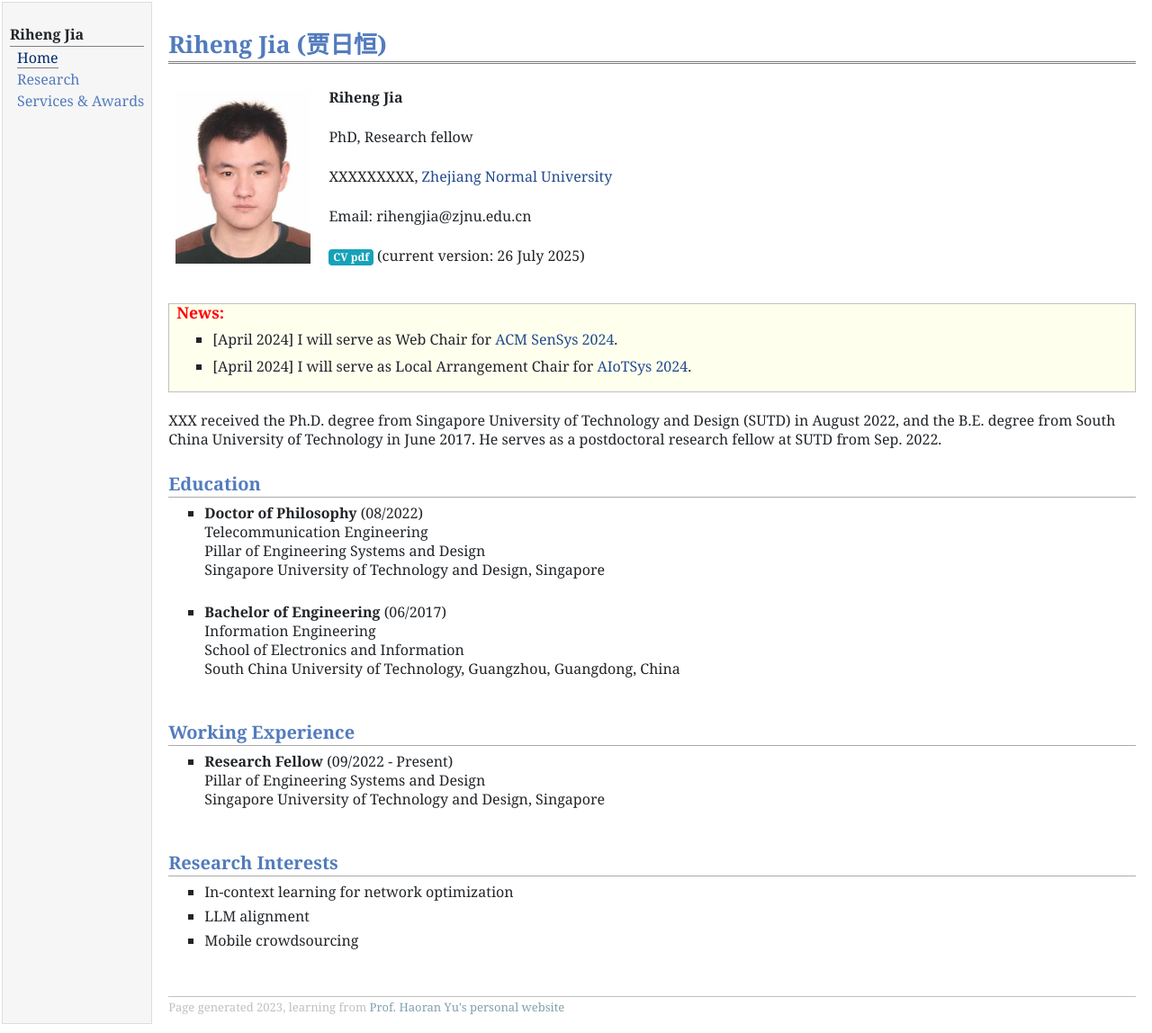
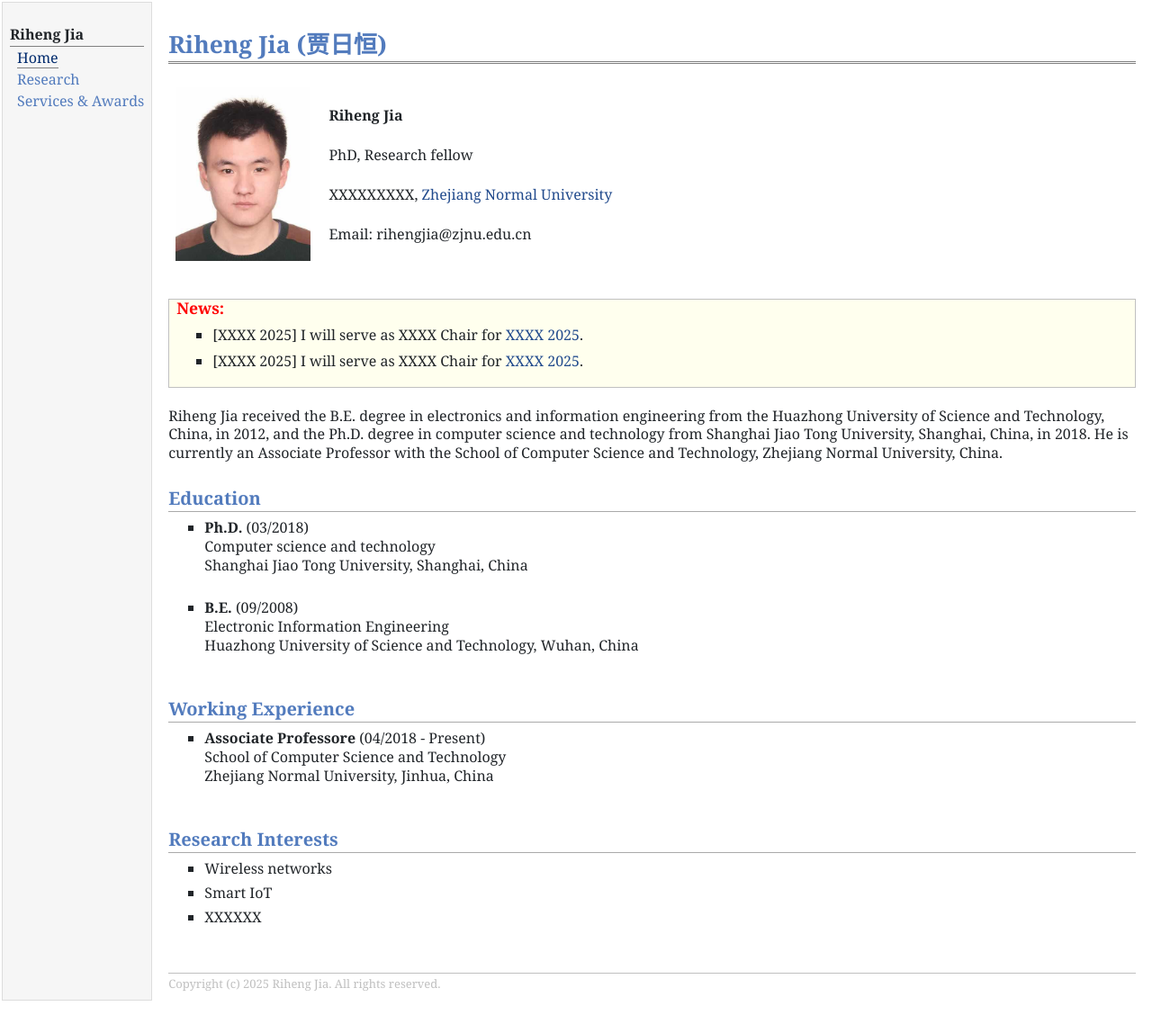
Before and after one commit to Jackriheng/Jackriheng.github.io, a Jekyll site: the page index.html, which Jekyll copies as it is, in a window 1280 px wide. Shown: the whole page at 90% size. Built offline with Jekyll 4.4.1, drawn with Linux system fonts in a browser that asks for light colours; a script that is not in the unit is left out; after the commit the page ends 1122 px from its top, so only the background shows below that.

Commit message:
Update index.html
intro + education + working experience

```diff
--- a/index.html
+++ b/index.html
@@ -44,9 +44,9 @@
 <br>PhD, Research fellow<br>
 <br>XXXXXXXXX, <a href="https://cs.zjnu.edu.cn/main.htm" target="blank">Zhejiang Normal University</a><br>
 <br>Email: rihengjia@zjnu.edu.cn <br>
-<br>
+<!--<br>
 <a class="badge badge-info" href="./files/CV.pdf" target="blank">CV pdf</a> (current version: 26 July 2025)
-<br>
+<br>-->
 
 
 
@@ -63,40 +63,41 @@
 <div class="blockcontent">
 <h3><font color="red"><b>News:</b></font></h3>
 <ul>
-<li><p>[April 2024] I will serve as Web Chair for <a href= "https://sensys.acm.org/2024/">ACM SenSys 2024</a>.
+<li><p>[XXXX 2025] I will serve as XXXX Chair for <a href= "https://sensys.acm.org/2024/">XXXX 2025</a>.
 </li>
-<li><p>[April 2024] I will serve as Local Arrangement Chair for <a href= "https://crowdos.cn/AIoTSys/2024/">AIoTSys 2024</a>.
+<li><p>[XXXX 2025] I will serve as XXXX Chair for <a href= "https://crowdos.cn/AIoTSys/2024/">XXXX 2025</a>.
 </li>
 </ul>
 
 </div>
 </div>
 
-<p>XXX received the Ph.D. degree from Singapore University of Technology and Design (SUTD) in August 2022,
-  and the B.E. degree from South China University of Technology in June 2017.
-  He serves as a postdoctoral research fellow at SUTD from Sep. 2022.
-   </p>
+<p>
+  Riheng Jia received the B.E. degree in electronics and information engineering from the Huazhong University of Science and Technology, China, in 2012,
+  and the Ph.D. degree in computer science and technology from Shanghai Jiao Tong University, Shanghai, China, in 2018.
+  He is currently an Associate Professor with the School of Computer Science and Technology, Zhejiang Normal University, China.
+</p>
 
 <h2><b>Education</b></h2>
 <ul>
-<li><p><b>Doctor of Philosophy</b> (08/2022) <br>
-       Telecommunication Engineering<br>
-       Pillar of Engineering Systems and Design<br>
-       Singapore University of Technology and Design, Singapore<br><br>
+<li><p><b>Ph.D.</b> (03/2018) <br>
+       Computer science and technology<br>
+       <!--Pillar of Engineering Systems and Design<br>-->
+       Shanghai Jiao Tong University, Shanghai, China<br><br>
 </li>
-<li><p><b>Bachelor of Engineering</b> (06/2017) <br>
-        Information Engineering <br>
-        School of Electronics and Information <br>
-        South China University of Technology, Guangzhou, Guangdong, China<br><br>
+<li><p><b>B.E.</b> (09/2008) <br>
+        Electronic Information Engineering<br>
+        <!--School of Electronics and Information <br>-->
+        Huazhong University of Science and Technology, Wuhan, China<br><br>
 </li>
 </ul>
 
 
 <h2><b>Working Experience</b></h2>
 <ul>
-<li><p><b>Research Fellow</b> (09/2022 - Present) <br>
-       Pillar of Engineering Systems and Design<br>
-       Singapore University of Technology and Design, Singapore<br><br>
+<li><p><b>Associate Professore</b> (04/2018 - Present) <br>
+       School of Computer Science and Technology<br>
+       Zhejiang Normal University, Jinhua, China<br><br>
 </li>
 </ul>
 
@@ -112,11 +113,11 @@
 
 <h2><b>Research Interests</b></h2>
 <ul>
-<li><p>In-context learning for network optimization<br>
+<li><p>Wireless networks<br>
 </li>
-<li><p>LLM alignment<br>
+<li><p>Smart IoT<br>
 </li>
-<li><p>Mobile crowdsourcing<br>
+<li><p>XXXXXX<br>
 </li>
 </ul>
 
@@ -147,7 +148,7 @@
 
 <div id="footer">
 <div id="footer-text">
-  <div id="footer-text2">Page generated 2023, learning from <a href="http://yu-haoran.github.io/" target="blank">Prof. Haoran Yu's personal website</a></div>
+  <div id="footer-text2">Copyright (c) 2025 Riheng Jia. All rights reserved.</div>
 </div>
 </div>
 
```
